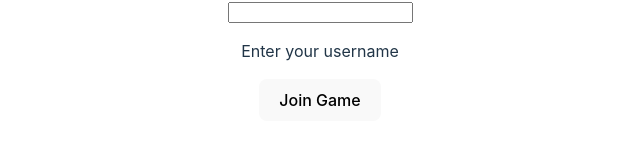
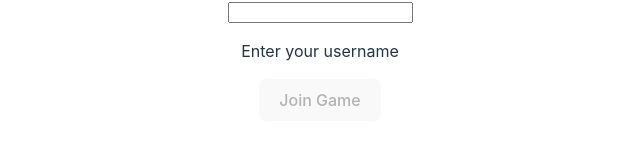
Before and after one commit to FinnStokes/damage-ctrl, a React (Vite) app: page / in a window 1280 px wide. Shown: the part 340-484 px from the top of the page, without its empty margins (320-960 px from the left). Built offline with nearby package versions, Linux system fonts and the light colour scheme; no server answers; what io-ts would draw is missing.

Commit message:
Prevented joining game with blank username

```diff
--- a/src/client/App.tsx
+++ b/src/client/App.tsx
@@ -15,7 +15,7 @@ const App = () => {
   }, []);
 
   const message = () => {
-    if (username == "") {
+    if (!username) {
       return (
         <p>Enter your username</p>
       );
@@ -27,16 +27,22 @@ const App = () => {
   }
 
   const button = () => {
-    if ( connection.inGame ) {
+    if ( !username ) {
       return (
-        <button onClick={() => setConnection(leaveGame(connection))}>
-          Leave Game
+        <button disabled>
+          Join Game
+        </button>
+      )
+    } else if ( !connection.inGame ) {
+      return (
+        <button onClick={() => setConnection(joinGame(connection, username))}>
+          Join Game
         </button>
       )
     } else {
       return (
-        <button onClick={() => setConnection(joinGame(connection, username))}>
-          Join Game
+        <button onClick={() => setConnection(leaveGame(connection))}>
+          Leave Game
         </button>
       )
     }
--- a/src/parsing.ts
+++ b/src/parsing.ts
@@ -19,6 +19,7 @@ export const ErrorCodec = t.type({
     error: t.union([
       t.literal('username_in_use'),
       t.literal('unhandled_message'),
+      t.literal('blank_username'),
     ]),
 });
 
--- a/src/server.ts
+++ b/src/server.ts
@@ -42,6 +42,10 @@ const newPlayer = (connection: Connection): Player => { return { activeConnectio
 
 const joinGame = (connection: Connection) => (event: JoinGame) => {
     const username = event.username;
+    if ( !username ) {
+        connection.socket.send(JSON.stringify(ErrorCodec.encode( { message: "error", error: "blank_username" } )));
+        return;
+    }
     pipe(
         players[username],
         _O.fromNullable,
```
